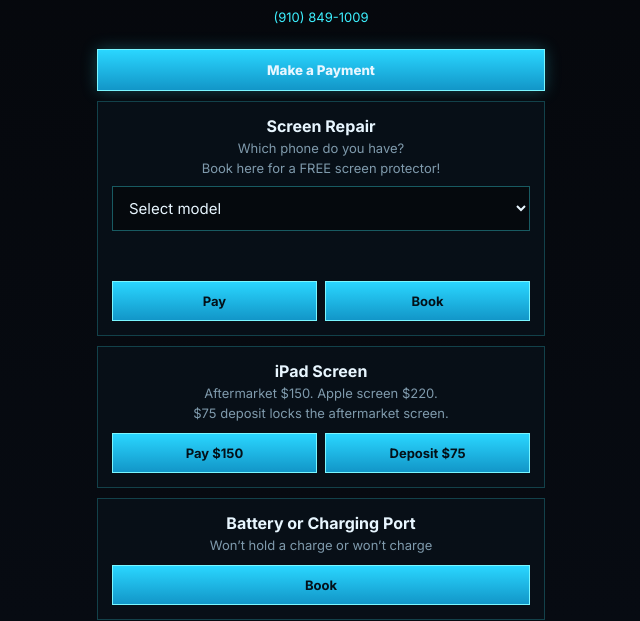
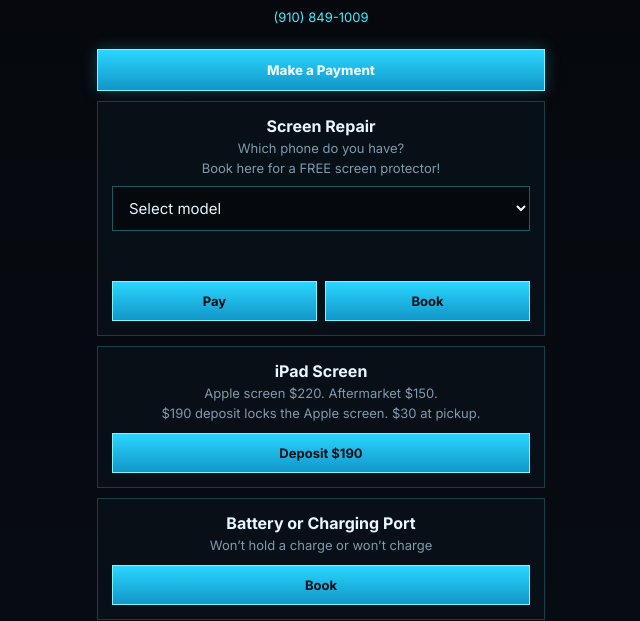
Before and after one commit to 910pro/910pro-agent, a website: page docs/index.html in a window 1280 px wide. Shown: the part 204-825 px from the top of the page, without its empty margins (319-959 px from the left). Drawn offline with Linux system fonts and the light colour scheme.

Commit message:
iPad Apple screen deposit charges $190

```diff
--- a/docs/index.html
+++ b/docs/index.html
@@ -113,9 +113,9 @@
       </article>
       <article class="item">
         <h2>iPad Screen</h2>
-        <p>Aftermarket $150. Apple screen $220.</p>
-        <p>$75 deposit locks the aftermarket screen.</p>
-        <div class="row"><a class="btn" id="ipad150" href="sms:9108491009">Pay $150</a><a class="btn" id="ipad75" href="sms:9108491009">Deposit $75</a></div>
+        <p>Apple screen $220. Aftermarket $150.</p>
+        <p>$190 deposit locks the Apple screen. $30 at pickup.</p>
+        <div class="row"><a class="btn" href="https://buy.stripe.com/9B6bJ2gk3fwCaXcd7k3cc0a">Deposit $190</a></div>
       </article>
       <article class="item"><h2>Battery or Charging Port</h2><p>Won’t hold a charge or won’t charge</p><div class="row"><a class="btn" href="sms:9108491009">Book</a></div></article>
       <article class="item"><h2>Data Recovery</h2><p>Free data recovery when you donate the device</p><div class="row"><a class="btn" href="sms:9108491009">Book</a></div></article>
```
